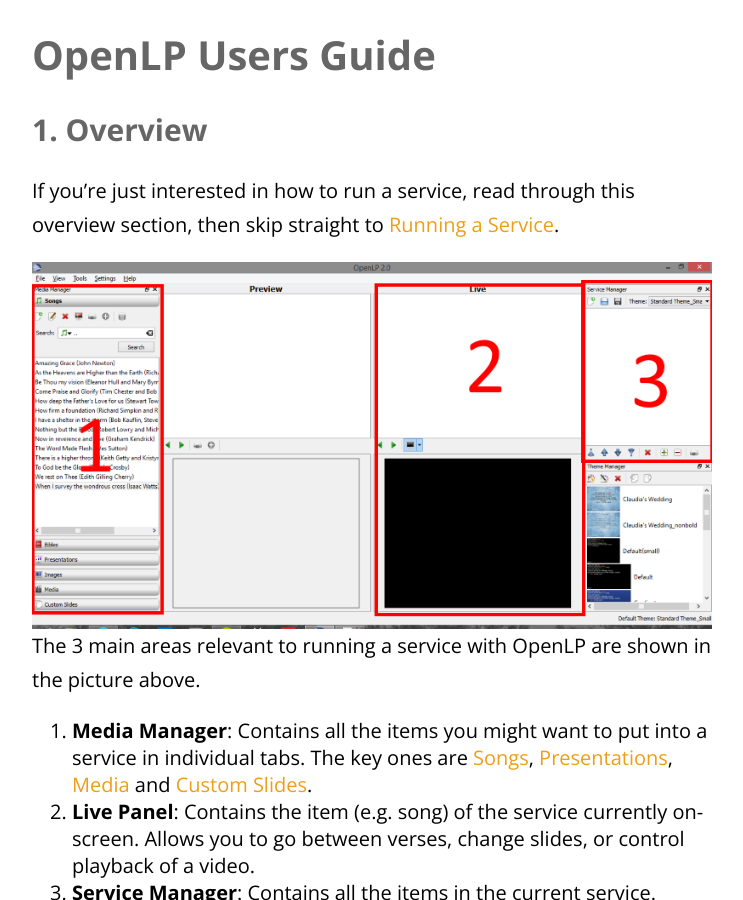
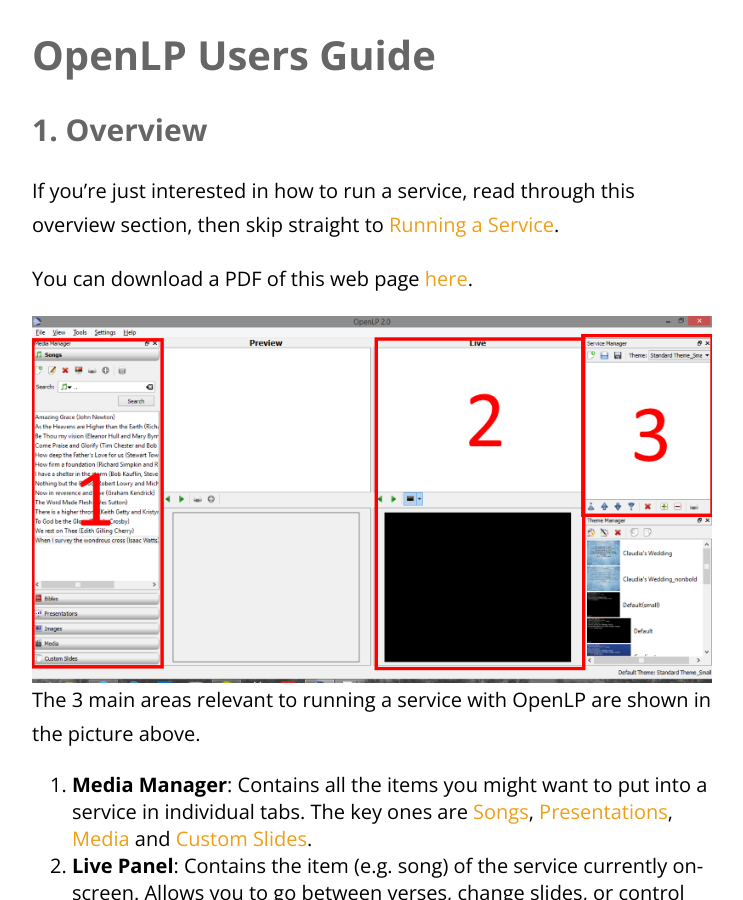
Before and after one commit to rbrunt/OpenLP-Instructions, a Jekyll site: the page built from index.md, in a window 1280 px wide and 900 px high. Shown: the whole window, without its empty margins (268-1011 px from the left). Built offline with Jekyll 4.4.1, drawn with Linux system fonts in a browser that asks for light colours; Markdown is read by kramdown in place of the engine named in the settings; some of the changed text lies outside the part shown.

Commit message:
Added link to pdf and removed copyright from footer

```diff
--- a/_layouts/default.html
+++ b/_layouts/default.html
@@ -20,7 +20,7 @@
     <div class="container">
       {{ content }}
     <div class="footer">
-      <p class="footer-text">Copyright &copy; <a href="/">Richard Brunt</a>. All rights reserved.<p>
+      <!-- <p class="footer-text">Copyright &copy; <a href="/">Richard Brunt</a>. All rights reserved.<p> -->
     </div>
     </div>
     <script>window.smoothScroll=function(){if(document.querySelectorAll===void 0||window.pageYOffset===void 0||history.pushState===void 0){return}var e=function(e){if(e.nodeName==="HTML")return-window.pageYOffset;return e.getBoundingClientRect().top+window.pageYOffset};var t=function(e){return e<.5?4*e*e*e:(e-1)*(2*e-2)*(2*e-2)+1};var n=function(e,n,r,i){if(r>i)return n;return e+(n-e)*t(r/i)};var r=function(t,r,i){r=r||500;var s=window.pageYOffset;if(typeof t==="number"){var o=parseInt(t)}else{var o=e(t)}var u=Date.now();var a=window.requestAnimationFrame||window.mozRequestAnimationFrame||window.webkitRequestAnimationFrame||function(e){window.setTimeout(e,15)};var f=function(){var e=Date.now()-u;window.scroll(0,n(s,o,e,r));if(e>r){if(typeof i==="function"){i(t)}}else{a(f)}};f()};var i=function(e){e.preventDefault();if(location.hash!==this.hash)window.history.pushState(null,null,this.hash);r(document.getElementById(this.hash.substring(1)),500,function(e){location.replace("#"+e.id)})};document.addEventListener("DOMContentLoaded",function(){var e=document.querySelectorAll('a[href^="#"]'),t;for(var n=e.length;t=e[--n];){t.addEventListener("click",i,false)}});return r}()</script>
--- a/index.md
+++ b/index.md
@@ -8,6 +8,8 @@ description: The personal website of Richard Brunt, a Christian Physics Student
 ##1. Overview
 
 If you're just interested in how to run a service, read through this overview section, then skip straight to [Running a Service](#running-a-service).
+
+You can download a PDF of this web page [here](openlp_instructions.pdf).
 
 ![Overview of the OpenLP interface](Overview_annotated.png)
 The 3 main areas relevant to running a service with OpenLP are shown in the picture above.
```
